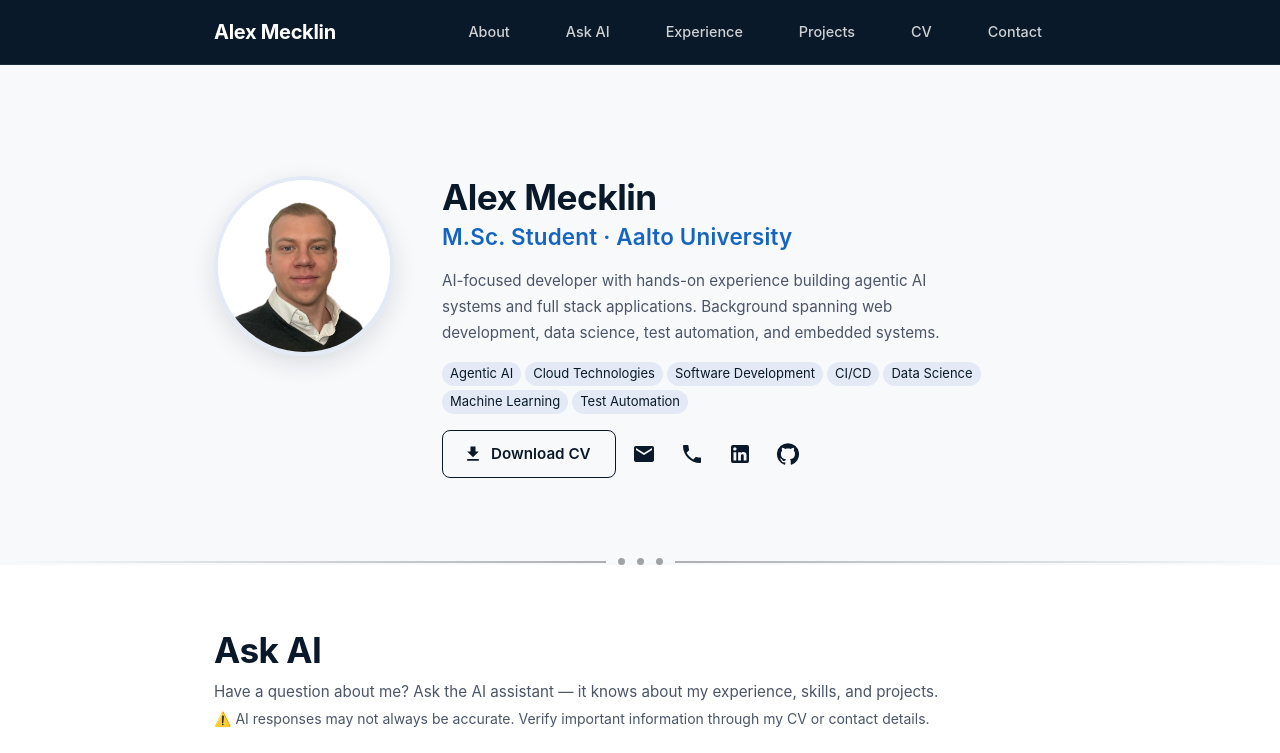
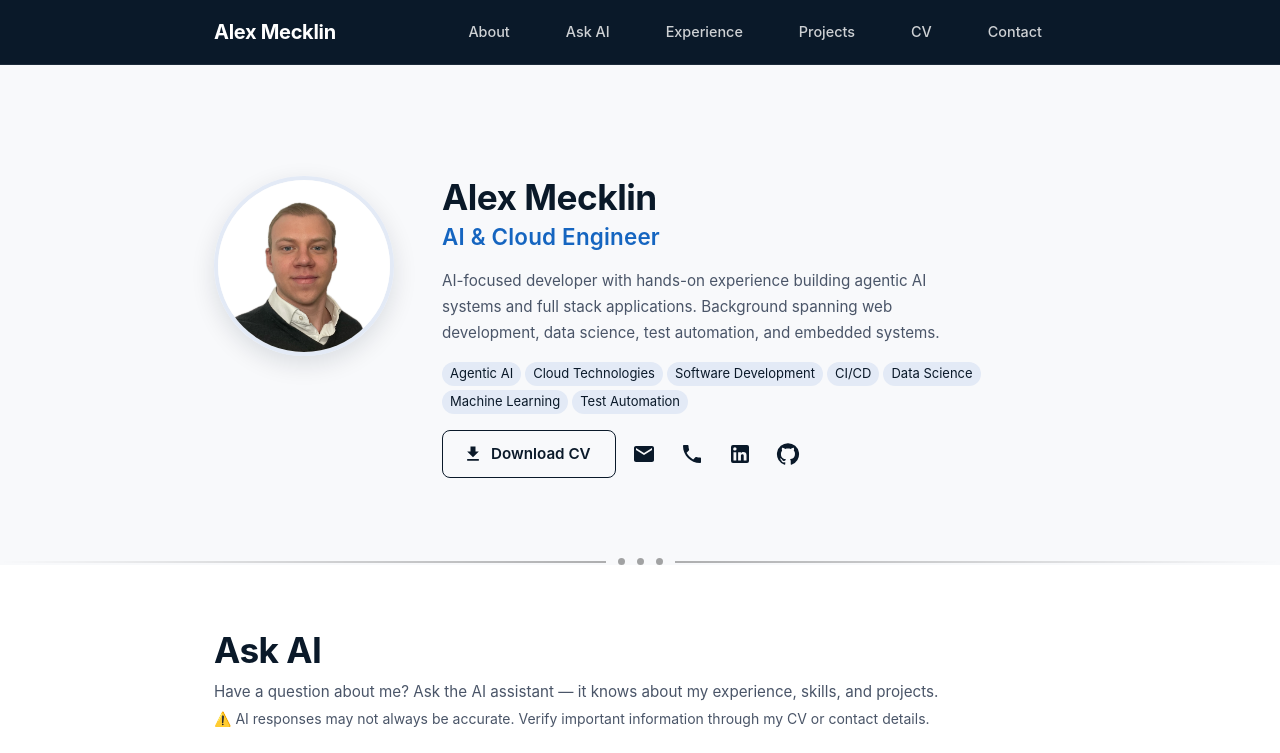
Before and after one commit to alex20m/website, a Next.js app: page / in a window 1280 px wide. Shown: the top 753 px of the page. Built offline with nearby package versions, Linux system fonts and the light colour scheme; what @mui/material-nextjs would draw is missing.

Commit message:
Change About title to AI & Cloud Engineer (#24)
Replace About title with "AI & Cloud Engineer" and update e2e assertion

```diff
--- a/data/personal.tsx
+++ b/data/personal.tsx
@@ -6,7 +6,7 @@ import GitHubIcon from '@mui/icons-material/GitHub';
 
 export const profile = {
   name: 'Alex Mecklin',
-  title: 'M.Sc. Student · Aalto University',
+  title: 'AI & Cloud Engineer',
   bio: 'AI-focused developer with hands-on experience building agentic AI systems and full stack applications. Background spanning web development, data science, test automation, and embedded systems.',
   // focalX/focalY/zoom mirror CSS's object-position + transform: scale() —
   // the single crop definition both the live Avatar and the generated OG
```
Also changed, not shown: 1 other file (tests, documents, lock files or other folders).
